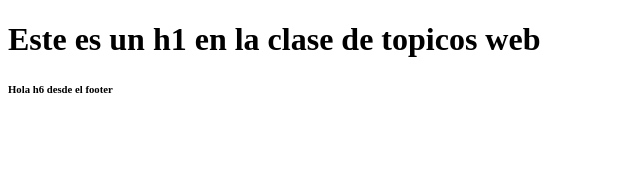
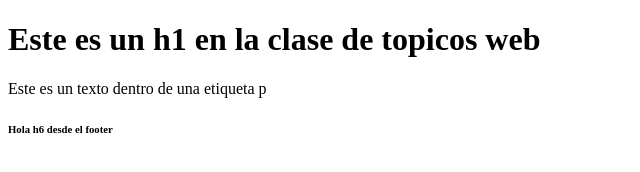
Before and after one commit to JoseAle19/project-web, a plain HTML site: page index.html in a window 1280 px wide. Shown: the whole page, without its empty margins (0-640 px from the left). Drawn offline with Linux system fonts and the light colour scheme.

Commit message:
added asside

```diff
--- a/index.html
+++ b/index.html
@@ -8,7 +8,11 @@
   </head>
   <body>
     <h1>Este es un h1 en la clase de topicos web</h1>
+    <aside><p>
+      Este es un texto dentro de una etiqueta p
+    </p></aside>
   </body>
+
   <footer>
     <h6>Hola h6 desde el footer</h6>
   </footer>
```
Also changed, not shown: js/main.js (added).
